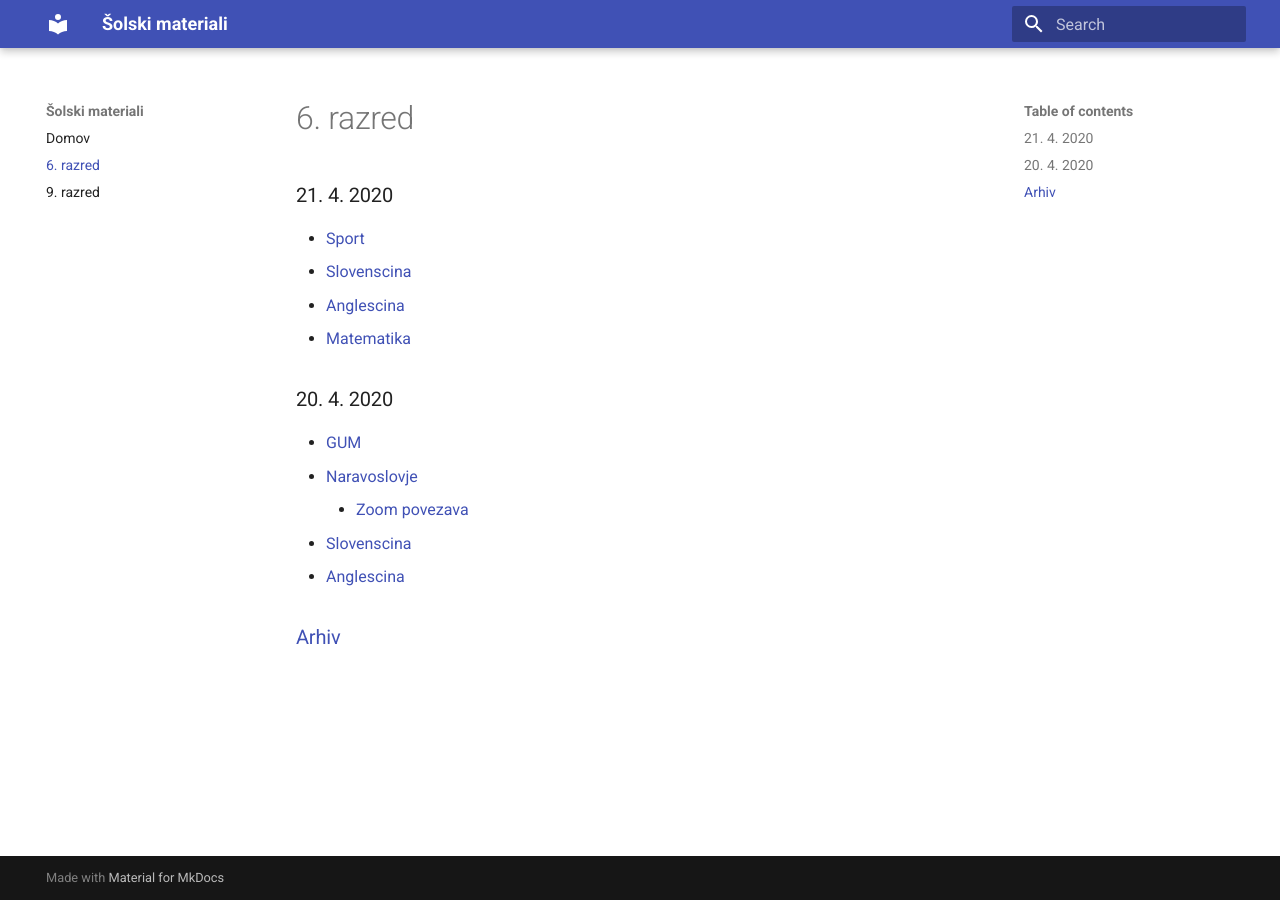
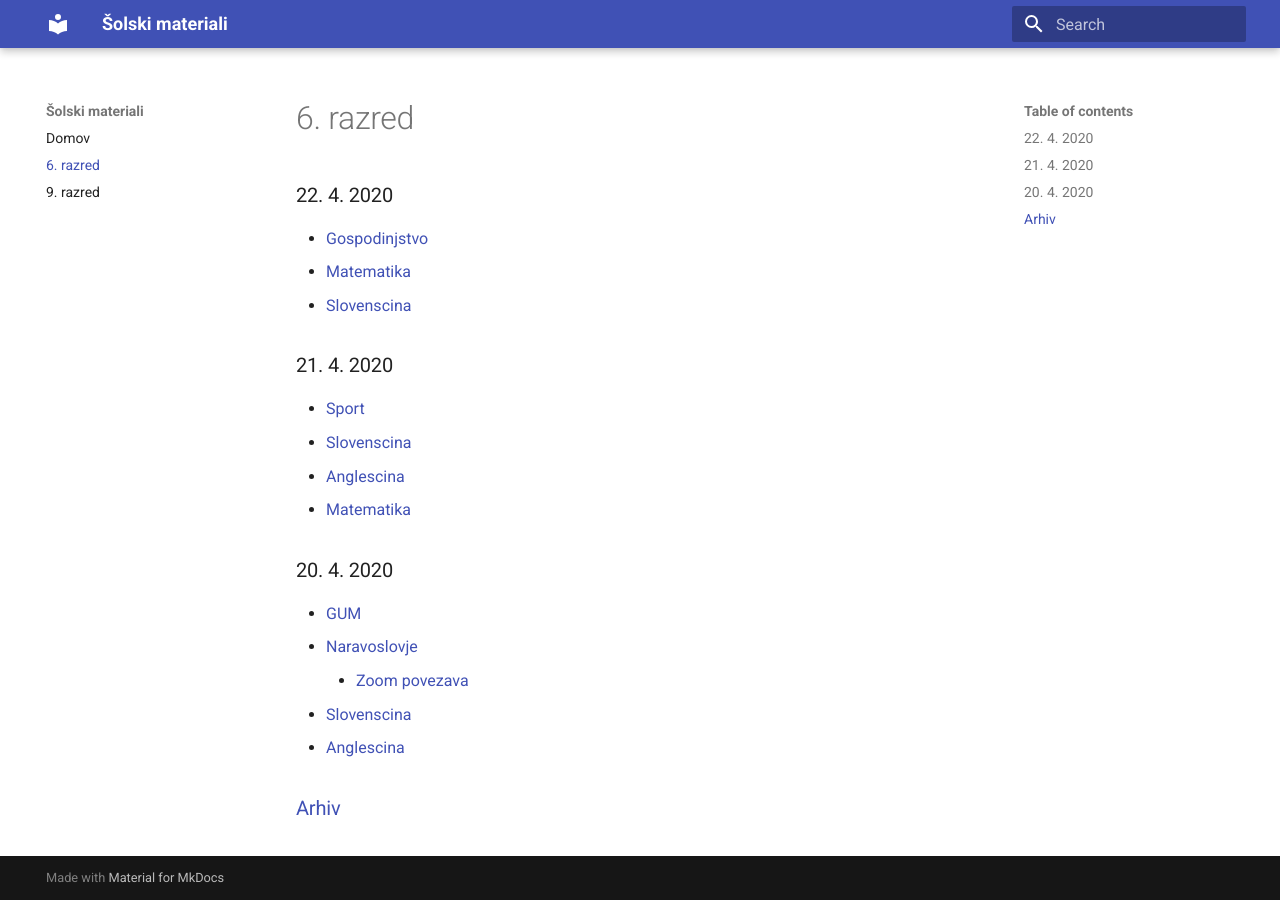
Before and after one commit to skyflyer/solski-materiali, an MkDocs documentation site: the page built from docs/6razred/index.md, in a window 1280 px wide. Built offline with MkDocs 1.6.1 and Material for MkDocs 9.7.7, drawn with Linux system fonts in a browser that asks for light colours.

Commit message:
22. 4. 2020 - 6. razred

```diff
--- a/docs/6razred/index.md
+++ b/docs/6razred/index.md
@@ -2,6 +2,12 @@
 title: 6. razred
 summary: ucna snov za 6. razred
 ---
+
+### 22. 4. 2020
+
+* [Gospodinjstvo](gospodinjstvo/2020-04-22-gospodinjstvo.pdf)
+* [Matematika](matematika/2020-04-22-matematika.pdf)
+* [Slovenscina](slovenscina/2020-04-22-slovenscina.pdf)
 
 ### 21. 4. 2020
 
```
Also changed, not shown: 3 other files.
